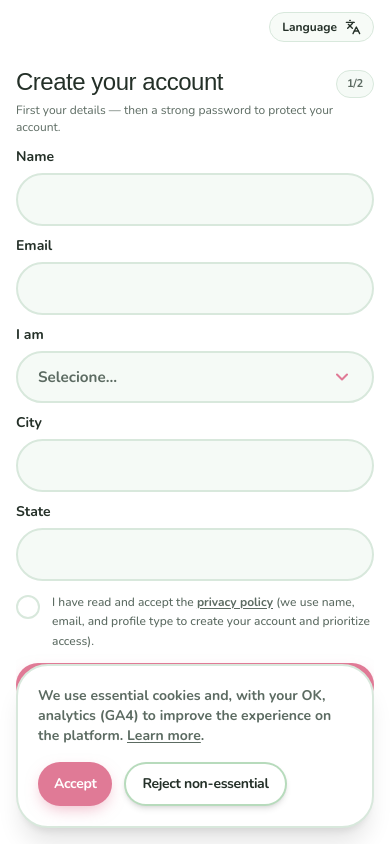
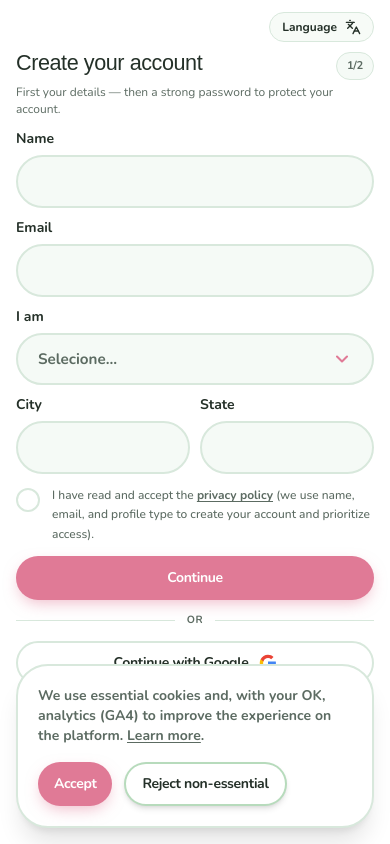
Before and after one commit to marowyck/animaps-v1, a Next.js app in the folder apps/web/: page /register in a window 390 px wide. Built offline with nearby package versions, Linux system fonts and the light colour scheme; a web font is replaced by a local one.

Commit message:
refactor(web): enhance layout and styling for auth components

```diff
--- a/apps/web/src/features/auth/AuthSplitLayout.tsx
+++ b/apps/web/src/features/auth/AuthSplitLayout.tsx
@@ -10,17 +10,17 @@ type AuthSplitLayoutProps = {
 
 export function AuthSplitLayout({ children }: AuthSplitLayoutProps) {
   return (
-    <div className="grid h-dvh max-h-dvh overflow-hidden bg-white lg:grid-cols-[minmax(0,2fr)_minmax(22rem,1fr)]">
+    <div className="grid min-h-dvh bg-white lg:h-dvh lg:max-h-dvh lg:grid-cols-[minmax(0,2fr)_minmax(22rem,1fr)] lg:overflow-hidden">
       <aside className="relative hidden h-full min-h-0 lg:block">
         <AuthImageCarousel />
       </aside>
 
-      <main className="relative flex h-full min-h-0 flex-col overflow-hidden bg-white px-4 py-3 sm:px-6 lg:px-8 lg:py-4">
-        <div className="mb-3 flex shrink-0 items-center justify-end">
+      <main className="relative flex min-h-dvh flex-col bg-white lg:h-full lg:min-h-0 lg:overflow-hidden">
+        <div className="flex shrink-0 items-center justify-end px-4 pt-3 sm:px-6 lg:px-8 lg:pt-4">
           <LocaleSwitcher tone="light" variant="menu" />
         </div>
 
-        <div className="mx-auto flex w-full max-w-lg min-h-0 flex-1 flex-col justify-center overflow-hidden">
+        <div className="mx-auto flex w-full max-w-lg flex-1 flex-col justify-start overflow-y-auto overscroll-contain px-4 pb-[max(1.25rem,env(safe-area-inset-bottom))] pt-2 sm:px-6 lg:min-h-0 lg:justify-center lg:px-8 lg:pb-6 lg:pt-3">
           {children}
         </div>
       </main>
--- a/apps/web/src/features/auth/LoginForm.tsx
+++ b/apps/web/src/features/auth/LoginForm.tsx
@@ -19,11 +19,11 @@ export function LoginForm() {
   }
 
   return (
-    <div className="flex min-h-0 flex-col">
-      <h1 className="font-display shrink-0 text-2xl tracking-tight text-ink lg:text-[1.65rem]">
+    <div className="flex w-full flex-col pb-2">
+      <h1 className="font-display shrink-0 text-[1.35rem] leading-tight tracking-tight text-ink sm:text-2xl lg:text-[1.65rem]">
         {t.auth.login.title}
       </h1>
-      <p className="mt-1 shrink-0 text-xs leading-snug text-ink-muted line-clamp-2">
+      <p className="mt-1 shrink-0 text-xs leading-snug text-ink-muted sm:line-clamp-2">
         {t.auth.login.subtitle}
       </p>
 
--- a/apps/web/src/features/auth/RegisterForm.tsx
+++ b/apps/web/src/features/auth/RegisterForm.tsx
@@ -71,20 +71,20 @@ export function RegisterForm() {
     .replace("{total}", "2");
 
   return (
-    <div className="flex min-h-0 flex-col">
+    <div className="flex w-full flex-col pb-2">
       <div className="flex shrink-0 items-start justify-between gap-3">
-        <h1 className="font-display min-w-0 flex-1 text-2xl tracking-tight text-ink lg:text-[1.65rem]">
+        <h1 className="font-display min-w-0 flex-1 text-[1.35rem] leading-tight tracking-tight text-ink sm:text-2xl lg:text-[1.65rem]">
           {step === 1 ? t.auth.register.title : t.auth.register.step2Title}
         </h1>
         <span
-          className="mt-1 inline-flex shrink-0 items-center rounded-full border border-border-soft bg-gray-soft px-2.5 py-1 text-[0.7rem] font-bold tabular-nums tracking-tight text-ink-muted"
+          className="mt-0.5 inline-flex shrink-0 items-center rounded-full border border-border-soft bg-gray-soft px-2.5 py-1 text-[0.7rem] font-bold tabular-nums tracking-tight text-ink-muted"
           aria-label={stepLabel}
           aria-live="polite"
         >
           {step}/2
         </span>
       </div>
-      <p className="mt-1 shrink-0 text-xs leading-snug text-ink-muted line-clamp-2">
+      <p className="mt-1 shrink-0 text-xs leading-snug text-ink-muted sm:line-clamp-2">
         {step === 1
           ? t.auth.register.subtitle
           : t.auth.register.step2Subtitle}
@@ -92,7 +92,7 @@ export function RegisterForm() {
 
       {step === 1 ? (
         <>
-          <div className="mt-3 min-h-0">
+          <div className="mt-3">
             <WaitlistForm
               embedded
               initialValues={profile ?? undefined}
@@ -117,7 +117,7 @@ export function RegisterForm() {
       ) : (
         <form
           onSubmit={onPasswordSubmit}
-          className="mt-3 flex min-h-0 flex-col gap-3"
+          className="mt-3 flex flex-col gap-3"
           noValidate
         >
           <Input
--- a/apps/web/src/features/landing/components/Header.tsx
+++ b/apps/web/src/features/landing/components/Header.tsx
@@ -176,25 +176,38 @@ export function Header() {
   return (
     <div
       ref={containerRef}
-      className="pointer-events-none fixed inset-x-0 top-0 z-50 flex items-start justify-between gap-3 p-4 md:p-6"
+      className="pointer-events-none fixed inset-x-0 top-0 z-50 flex items-start justify-between gap-2 p-3 sm:gap-3 sm:p-4 md:p-6"
     >
       <a
         href="/#top"
-        className="pointer-events-auto flex cursor-pointer items-center gap-2 rounded-full bg-white/90 px-3 py-2 text-lg font-semibold text-ink shadow-sm backdrop-blur-sm"
+        className="pointer-events-auto flex max-w-[42%] cursor-pointer items-center gap-1.5 rounded-full bg-white/90 px-2.5 py-1.5 text-base font-semibold text-ink shadow-sm backdrop-blur-sm sm:max-w-none sm:gap-2 sm:px-3 sm:py-2 sm:text-lg"
       >
-        <PawPrint size={20} className="text-brand-pink" fill="currentColor" />
-        <span className="font-display tracking-tight">ANIMAPS</span>
+        <PawPrint size={18} className="shrink-0 text-brand-pink sm:size-5" fill="currentColor" />
+        <span className="font-display truncate tracking-tight">ANIMAPS</span>
       </a>
 
-      <div ref={clusterRef} className="pointer-events-auto relative">
-        <div className="flex items-center gap-1.5 rounded-full border border-white/70 bg-white/90 p-1.5 shadow-md backdrop-blur-md">
-          <Button href="/login" variant="white" size="sm" magnetic={false}>
+      <div ref={clusterRef} className="pointer-events-auto relative max-w-[58%] sm:max-w-none">
+        <div className="flex items-center gap-1 rounded-full border border-white/70 bg-white/90 p-1 shadow-md backdrop-blur-md sm:gap-1.5 sm:p-1.5">
+          {/* Full CTAs from md up — on small screens they live in the bubble menu */}
+          <Button
+            href="/login"
+            variant="white"
+            size="sm"
+            magnetic={false}
+            className="!hidden md:!inline-flex"
+          >
             <LogIn size={16} className="shrink-0" aria-hidden />
             <span>{t.nav.login}</span>
           </Button>
-          <Button href="/register" variant="pink" size="sm" magnetic={false}>
+          <Button
+            href="/register"
+            variant="pink"
+            size="sm"
+            magnetic={false}
+            className="!hidden md:!inline-flex"
+          >
             <PawPrint size={16} className="shrink-0" fill="currentColor" aria-hidden />
-            <span>{t.nav.createAccount}</span>
+            <span className="whitespace-nowrap">{t.nav.createAccount}</span>
           </Button>
           <Button
             type="button"
@@ -206,6 +219,7 @@ export function Header() {
             aria-controls="bubble-menu"
             aria-label={isOpen ? t.nav.closeMenu : t.nav.openMenu}
             onClick={() => setIsOpen((v) => !v)}
+            className="!size-10 sm:!size-11"
           >
             {isOpen ? <X size={20} strokeWidth={2.25} /> : <Menu size={20} strokeWidth={2.25} />}
           </Button>
--- a/apps/web/src/features/waitlist/WaitlistForm.tsx
+++ b/apps/web/src/features/waitlist/WaitlistForm.tsx
@@ -97,10 +97,10 @@ export function WaitlistForm({
       noValidate
     >
       <div
-        className={`grid overflow-visible ${embedded ? "gap-2.5" : "gap-5"} sm:grid-cols-2`}
+        className={`grid overflow-visible ${embedded ? "grid-cols-2 gap-2.5" : "gap-5 sm:grid-cols-2"}`}
       >
         <Input
-          className="sm:col-span-2"
+          className="col-span-2"
           compact={embedded}
           label={t.form.name}
           name="name"
@@ -111,7 +111,7 @@ export function WaitlistForm({
         />
 
         <Input
-          className="sm:col-span-2"
+          className="col-span-2"
           compact={embedded}
           label={t.form.email}
           name="email"
@@ -123,7 +123,7 @@ export function WaitlistForm({
         />
 
         <Select
-          className="sm:col-span-2"
+          className="col-span-2"
           compact={embedded}
           label={t.form.profileType}
           name="profileType"
```
Also changed, not shown: 2 other files (tests, documents, lock files or other folders).
